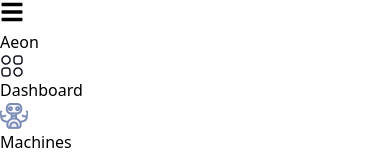
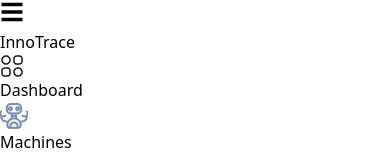
Before and after one commit to Nawel-Bellil/InnoTrace, a React (Vite) app in the folder frontend/: page / in a window 390 px wide. Shown: the top 158 px of the page. Built offline with nearby package versions, Linux system fonts and the light colour scheme.

Commit message:
Update layout + responsive layout

```diff
--- a/frontend/src/pages/Layout.jsx
+++ b/frontend/src/pages/Layout.jsx
@@ -34,7 +34,7 @@
                 <div className={`fixed top-0 left-0 h-screen bg-gray-100 shadow-lg w-64 transition-transform transform lg:translate-x-0 ${isOpen ? "translate-x-0" : "-translate-x-full"} lg:relative lg:h-full lg:w-64 z-10 overflow-y-auto`}>
                     {/* Logo */}
                     <div className="flex items-center justify-center py-6">
-                        <h1 className="text-xl font-bold">Aeon</h1>
+                        <h1 className="text-xl font-bold">InnoTrace</h1>
                     </div>
 
                     {/* Menu */}
```
